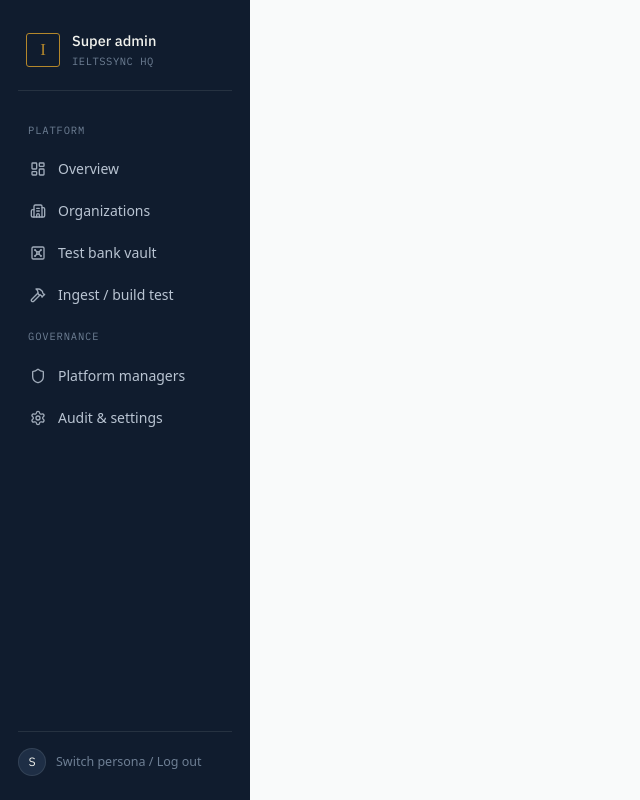
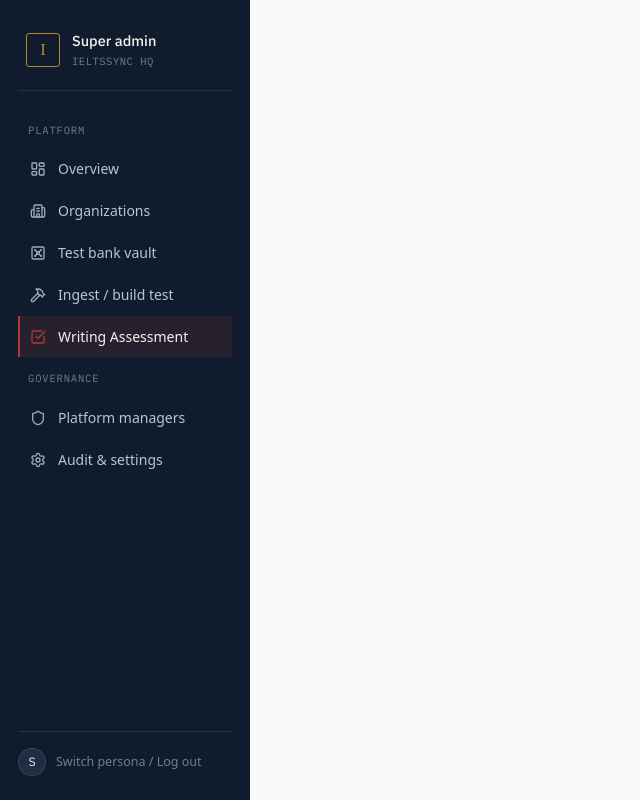
Before and after one commit to imabir17/ielts, a Next.js app: page /admin/grading in a window 1280 px wide. Shown: the whole page, without its empty margins (0-640 px from the left). Built offline with nearby package versions, Linux system fonts and the light colour scheme; no server answers; the database is empty; a web font is replaced by a local one.

Commit message:
Add links to grading and speaking pages in sidebars

```diff
--- a/components/layout/AdminSidebar.tsx
+++ b/components/layout/AdminSidebar.tsx
@@ -4,7 +4,7 @@ import React from 'react';
 import Link from 'next/link';
 import { usePathname } from 'next/navigation';
 import { useStore } from '@/components/providers/StoreProvider';
-import { LayoutDashboard, Building2, Vault, Hammer, Shield, Settings } from 'lucide-react';
+import { LayoutDashboard, Building2, Vault, Hammer, Shield, Settings, CheckSquare } from 'lucide-react';
 
 export function AdminSidebar() {
   const pathname = usePathname();
@@ -15,6 +15,7 @@ export function AdminSidebar() {
     { name: 'Organizations', href: '/admin/organizations', icon: Building2 },
     { name: 'Test bank vault', href: '/admin/materials', icon: Vault },
     { name: 'Ingest / build test', href: '/admin/materials/builder', icon: Hammer },
+    { name: 'Writing Assessment', href: '/admin/grading', icon: CheckSquare },
   ];
 
   const governanceNav = [
--- a/components/layout/OrgSidebar.tsx
+++ b/components/layout/OrgSidebar.tsx
@@ -4,7 +4,7 @@ import React from 'react';
 import Link from 'next/link';
 import { usePathname } from 'next/navigation';
 import { useStore } from '@/components/providers/StoreProvider';
-import { LayoutDashboard, Users, Send, Award } from 'lucide-react';
+import { LayoutDashboard, Users, Send, Award, Mic } from 'lucide-react';
 
 export function OrgSidebar() {
   const pathname = usePathname();
@@ -14,6 +14,7 @@ export function OrgSidebar() {
     { name: 'Org Dashboard', href: '/org', icon: LayoutDashboard },
     { name: 'Student Directory', href: '/org/students', icon: Users },
     { name: 'Assign Tests', href: '/org/assign', icon: Send },
+    { name: 'Speaking Mocks', href: '/org/speaking', icon: Mic },
     { name: 'Exam Results', href: '/org#results', icon: Award },
   ];
 
```
